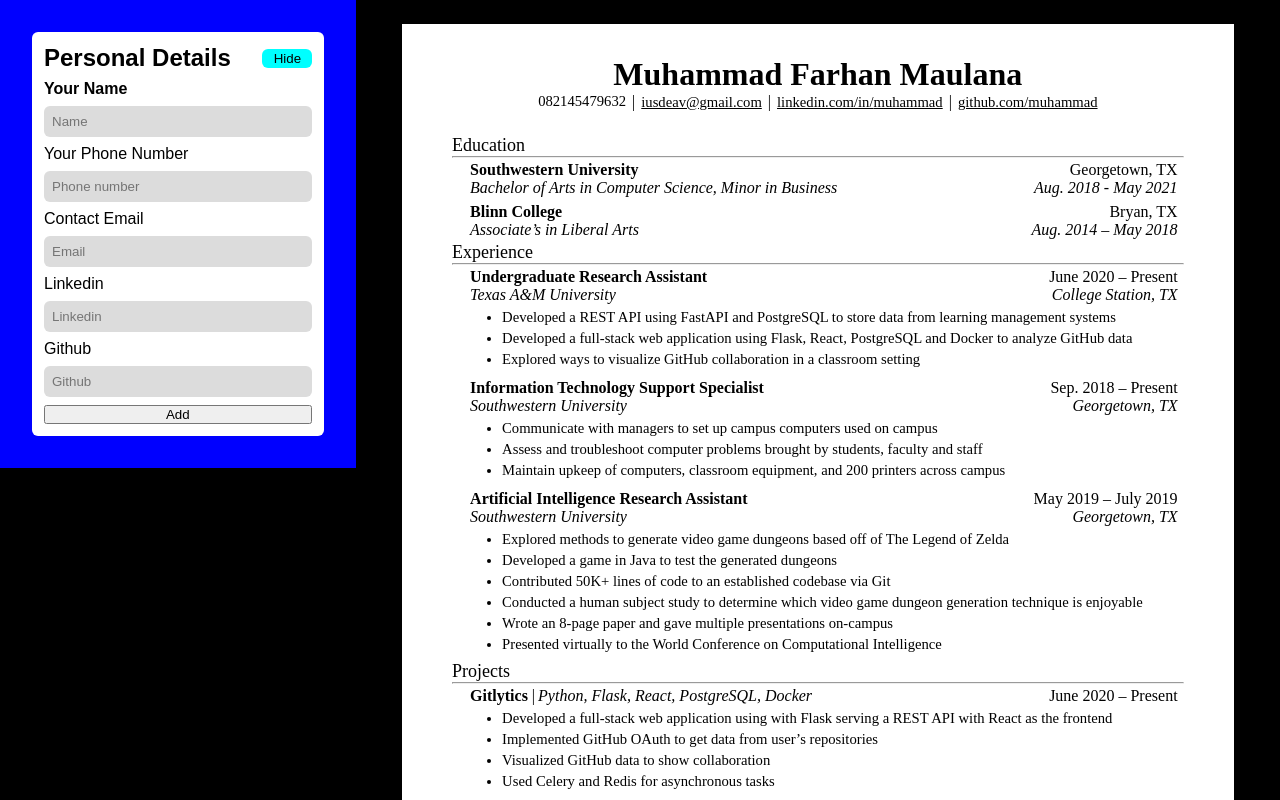
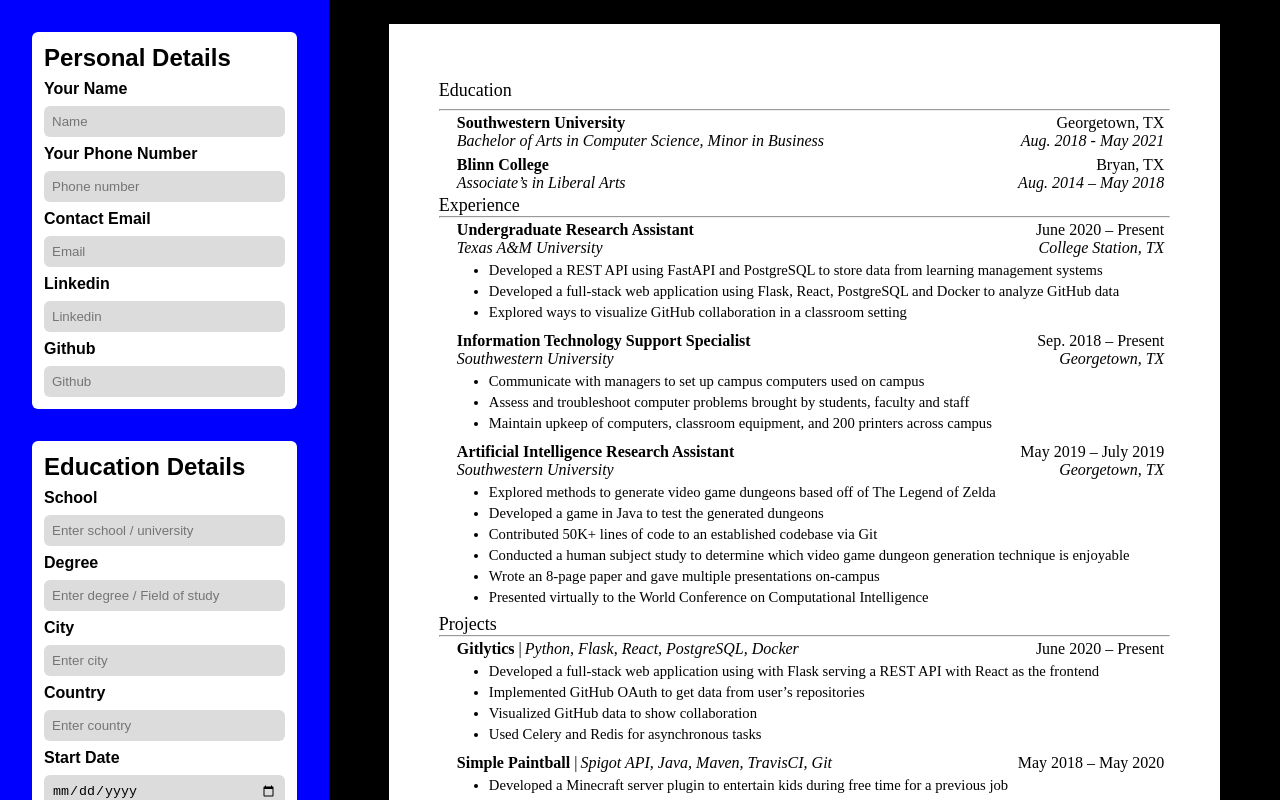
Before and after one commit to Etativel/cv-maker, a React (Vite) app: page / in a window 1280 px wide. Built offline with nearby package versions, Linux system fonts and the light colour scheme.

Commit message:
feat: add education state

```diff
--- a/src/App.jsx
+++ b/src/App.jsx
@@ -4,23 +4,13 @@
 import { useState } from "react";
 
 function App() {
-  const [profile, setProfile] = useState({
-    // name: "",
-    // number: "",
-    // email: "",
-    // linkedin: "",
-    // github: "",
-    name: "Muhammad Farhan Maulana",
-    number: "082145479632",
-    email: "iusdeav@gmail.com",
-    linkedin: "http://localhost:5173/",
-    github: "http://localhost:5173/",
-  });
-  const [education, setEducation] = useState({});
+  const [profile, setProfile] = useState({});
+  const [education, setEducation] = useState([]);
   const [experience, setExperience] = useState({});
   const [projects, setProjects] = useState({});
   const [skills, setSkills] = useState({});
   const [font, setFont] = useState("Times New Roman");
+
   return (
     <div className="container">
       <Sidebar
--- a/src/components/Canvas.jsx
+++ b/src/components/Canvas.jsx
@@ -4,37 +4,44 @@
 
 function NameAndLinks({ profile, font }) {
   return (
-    <div
-      className="name-and-link-container showed"
-      style={{ fontFamily: font }}
-    >
+    <div className="name-and-link-container" style={{ fontFamily: font }}>
       <h1 className="h1-name">{profile.name}</h1>
       <ul className="profile-link-list-style profile-link">
         <li className="profile-li">{profile.number}</li>
-        <li>|</li>
+        {profile.email && <li>|</li>}
         <li>
           <a className="profile-li" href="#">
             {profile.email}
           </a>
         </li>
-        <li>|</li>
+        {profile.linkedin && <li>|</li>}
         <li>
           <a
             className="profile-li"
             href={profile.linkedin !== "" ? profile.linkedin : "#"}
           >
-            linkedin.com/in/
-            {profile.name.split(" ")[0].toLowerCase()}
+            {profile.linkedin && `linkedin.com/in/`}
+
+            {profile.linkedin
+              ? profile.name.includes(" ")
+                ? profile.name.split(" ")[0].toLowerCase()
+                : profile.name.toLowerCase()
+              : ""}
           </a>
         </li>
-        <li>| </li>
+        {profile.github && <li>|</li>}
         <li>
           <a
             className="profile-li"
             href={profile.github !== "" ? profile.github : "#"}
           >
-            github.com/
-            {profile.name.split(" ")[0].toLowerCase()}
+            {profile.github && `github.com/`}
+
+            {profile.github
+              ? profile.name.includes(" ")
+                ? profile.name.split(" ")[0].toLowerCase()
+                : profile.name.toLowerCase()
+              : ""}
           </a>
         </li>
       </ul>
--- a/src/components/Sidebar.jsx
+++ b/src/components/Sidebar.jsx
@@ -4,9 +4,7 @@
 import "../styles/Sidebar.css";
 
 function ProfileForm({ profile, setProfile }) {
-  const [visibility, setVisibility] = useState("visible");
-  const profileSection = document.querySelector(".name-and-link-container");
-  function handleProfile(e) {
+  const handleSubmit = (e) => {
     e.preventDefault();
     setProfile({
       name: document.querySelector(".name-input").value,
@@ -15,35 +13,22 @@
       linkedin: document.querySelector(".linkedin-input").value,
       github: document.querySelector(".github-input").value,
     });
-    profileSection.classList.add("showed");
-  }
-  // function handleVisibility() {
-  //   const profileSection = document.querySelector(".name-and-link-container");
-  //   if (!visibility) {
-  //     profileSection.classList.add("showed");
-  //   } else {
-  //     profileSection.classList.add("hidden");
-  //   }
-  //   setVisibility(!visibility);
-  // }
-  function hidePersonalDetails() {
-    const profileForm = document.querySelector(".profile-form");
-    profileForm.classList.toggle("hide");
-  }
+  };
   return (
     <div className="personal-details-container">
       <div className="profile-head">
         <p className="personal-detail-h1">Personal Details</p>
-        <button className="hide-personal-details" onClick={hidePersonalDetails}>
-          Hide
-        </button>
+        {/* <button className="hide-personal-details" onClick={showPersonalDetails}>
+          Edit
+        </button> */}
       </div>
-      <form action="" className="profile-form" onSubmit={handleProfile}>
+      <form action="" className="profile-form" onSubmit={handleSubmit}>
         <div className="form-group">
           <label htmlFor="name-input">
             <strong>Your Name</strong>
           </label>
           <input
+            onChange={handleSubmit}
             type="text"
             id="name-input"
             placeholder="Name"
@@ -53,8 +38,11 @@
         </div>
 
         <div className="form-group">
-          <label htmlFor="phone-number-input">Your Phone Number</label>
+          <label htmlFor="phone-number-input">
+            <strong>Your Phone Number</strong>
+          </label>
           <input
+            onChange={handleSubmit}
             type="text"
             id="phone-number-input"
             placeholder="Phone number"
@@ -64,8 +52,11 @@
         </div>
 
         <div className="form-group">
-          <label htmlFor="email-input">Contact Email</label>
+          <label htmlFor="email-input">
+            <strong>Contact Email</strong>
+          </label>
           <input
+            onChange={handleSubmit}
             type="email"
             id="email-input"
             placeholder="Email"
@@ -75,8 +66,11 @@
         </div>
 
         <div className="form-group">
-          <label htmlFor="linkedin-input">Linkedin</label>
+          <label htmlFor="linkedin-input">
+            <strong>Linkedin</strong>
+          </label>
           <input
+            onChange={handleSubmit}
             type="text"
             id="linkedin-input"
             placeholder="Linkedin"
@@ -85,16 +79,218 @@
         </div>
 
         <div className="form-group">
-          <label htmlFor="github-input">Github</label>
+          <label htmlFor="github-input">
+            <strong>Github</strong>
+          </label>
           <input
+            onChange={handleSubmit}
             type="text"
             id="github-input"
             placeholder="Github"
             className="github-input personal-input"
           />
         </div>
-        <button type="submit">Add</button>
+        {/* <button type="submit">Add</button> */}
       </form>
+    </div>
+  );
+}
+
+function EducationForm({ initialValues, onSubmit, onCancel }) {
+  const [formValues, setFormValues] = useState(
+    initialValues || {
+      school: "",
+      degree: "",
+      eduCity: "",
+      eduCountry: "",
+      eduStartDate: "",
+      eduEndDate: "",
+    }
+  );
+
+  const handleChange = (e) => {
+    const { name, value } = e.target;
+    setFormValues((prevValues) => ({
+      ...prevValues,
+      [name]: value,
+    }));
+  };
+
+  const handleSubmit = (e) => {
+    e.preventDefault();
+    onSubmit(formValues);
+    setFormValues({
+      school: "",
+      degree: "",
+      eduCity: "",
+      eduCountry: "",
+      eduStartDate: "",
+      eduEndDate: "",
+    });
+  };
+
+  return (
+    <form className="profile-form" onSubmit={handleSubmit}>
+      <div className="form-group">
+        <label htmlFor="school-input">
+          <strong>School</strong>
+        </label>
+        <input
+          type="text"
+          id="school-input"
+          name="school"
+          placeholder="Enter school / university"
+          value={formValues.school}
+          onChange={handleChange}
+          required
+          className="school-input education-input"
+        />
+      </div>
+      <div className="form-group">
+        <label htmlFor="degree-input">
+          <strong>Degree</strong>
+        </label>
+        <input
+          type="text"
+          id="degree-input"
+          name="degree"
+          placeholder="Enter degree / Field of study"
+          value={formValues.degree}
+          onChange={handleChange}
+          required
+          className="degree-input education-input"
+        />
+      </div>
+      <div className="form-group">
+        <label htmlFor="edu-city-input">
+          <strong>City</strong>
+        </label>
+        <input
+          type="text"
+          id="edu-city-input"
+          name="eduCity"
+          placeholder="Enter city"
+          value={formValues.eduCity}
+          onChange={handleChange}
+          required
+          className="edu-city-input education-input"
+        />
+      </div>
+      <div className="form-group">
+        <label htmlFor="edu-country-input">
+          <strong>Country</strong>
+        </label>
+        <input
+          type="text"
+          id="edu-country-input"
+          name="eduCountry"
+          placeholder="Enter country"
+          value={formValues.eduCountry}
+          onChange={handleChange}
+          className="edu-country-input education-input"
+        />
+      </div>
+      <div className="form-group">
+        <label htmlFor="edu-start-date-input">
+          <strong>Start Date</strong>
+        </label>
+        <input
+          type="date"
+          id="edu-start-date-input"
+          name="eduStartDate"
+          value={formValues.eduStartDate}
+          onChange={handleChange}
+          className="edu-start-date-input education-input"
+        />
+      </div>
+      <div className="form-group">
+        <label htmlFor="edu-end-date-input">
+          <strong>End Date</strong>
+        </label>
+        <input
+          type="date"
+          id="edu-end-date-input"
+          name="eduEndDate"
+          value={formValues.eduEndDate}
+          onChange={handleChange}
+          className="edu-end-date-input education-input"
+        />
+      </div>
+      <button type="submit">{initialValues ? "Save" : "Add"}</button>
+      {onCancel && (
+        <button type="button" onClick={onCancel}>
+          Cancel
+        </button>
+      )}
+    </form>
+  );
+}
+
+function EducationSection({ education, setEducation }) {
+  const [editIndex, setEditIndex] = useState(null);
+
+  const addEducation = (newEducation) => {
+    setEducation([...education, newEducation]);
+  };
+
+  const updateEducation = (updatedEducation, index) => {
+    const updatedList = [...education];
+    updatedList[index] = updatedEducation;
+    setEducation(updatedList);
+    setEditIndex(null);
+  };
+
+  const handleEdit = (index) => {
+    setEditIndex(index);
+  };
+
+  const handleCancelEdit = () => {
+    setEditIndex(null);
+  };
+
+  return (
+    <div className="education-details-container">
+      <div className="education-head">
+        <p className="education-detail-h1">Education Details</p>
+      </div>
+
+      {education.map((edu, index) => (
+        <div key={index} className="education-entry">
+          {editIndex === index ? (
+            <EducationForm
+              initialValues={edu}
+              onSubmit={(updatedEducation) =>
+                updateEducation(updatedEducation, index)
+              }
+              onCancel={handleCancelEdit}
+            />
+          ) : (
+            <>
+              <p>
+                <strong>School:</strong> {edu.school}
+              </p>
+              <p>
+                <strong>Degree:</strong> {edu.degree}
+              </p>
+              <p>
+                <strong>City:</strong> {edu.eduCity}
+              </p>
+              <p>
+                <strong>Country:</strong> {edu.eduCountry}
+              </p>
+              <p>
+                <strong>Start Date:</strong> {edu.eduStartDate}
+              </p>
+              <p>
+                <strong>End Date:</strong> {edu.eduEndDate}
+              </p>
+              <button onClick={() => handleEdit(index)}>Edit</button>
+            </>
+          )}
+        </div>
+      ))}
+
+      {editIndex === null && <EducationForm onSubmit={addEducation} />}
     </div>
   );
 }
@@ -115,7 +311,8 @@
 }) {
   return (
     <div className="sidebar">
-      <ProfileForm profile={profile.name} setProfile={setProfile} />
+      <ProfileForm profile={profile} setProfile={setProfile} />
+      <EducationSection education={education} setEducation={setEducation} />
     </div>
   );
 }
--- a/src/index.css
+++ b/src/index.css
@@ -9,3 +9,7 @@
   height: 100vh;
   background-color: #000000;
 }
+
+.no-scrollbar::-webkit-scrollbar {
+  display: none; /* Chrome, Safari, and Opera */
+}
--- a/src/styles/Canvas.css
+++ b/src/styles/Canvas.css
@@ -22,13 +22,18 @@
   align-items: center;
   /* align-items: center; */
   /* text-align: center; */
-  min-height: fit-content;
+  /* min-height: fit-content; */
+  height: 100vh;
+
   width: fit-content;
   flex-grow: 3;
   /* background-color: red; */
   overflow-y: auto;
-  overflow-x: hidden;
+  overflow-x: auto;
   background-color: #000000;
+
+  -ms-overflow-style: none; /* IE 10+ */
+  scrollbar-width: none; /* Firefox */
 }
 
 .paper {
@@ -69,6 +74,8 @@
   list-style: none;
   display: flex;
   gap: 6px;
+  justify-content: center;
+  align-items: center;
 }
 
 .profile-li {
--- a/src/styles/Sidebar.css
+++ b/src/styles/Sidebar.css
@@ -1,5 +1,6 @@
 .sidebar-container {
   height: 100vh;
+  overflow-y: auto;
 }
 
 .sidebar {
@@ -11,20 +12,28 @@
   /* display: none; */
   height: fit-content;
   overflow-y: auto;
+  height: 100vh;
+  -ms-overflow-style: none; /* IE 10+ */
+  scrollbar-width: none; /* Firefox */
 }
 
 .hide {
   display: none !important;
 }
 
+.show {
+  display: block !important;
+}
+
 /* Profile Form */
-
+.education-details-container,
 .personal-details-container {
   background-color: white;
   margin: 32px;
   padding: 12px;
   border-radius: 6px;
   font-family: Arial, Helvetica, sans-serif;
+  /* width: fit-content; */
 }
 
 .hide-personal-details {
@@ -37,37 +46,44 @@
   cursor: pointer;
 }
 
+.education-head,
 .profile-head {
   display: flex;
   justify-content: space-between;
+  flex-wrap: wrap;
   align-items: center;
   margin-bottom: 8px;
 }
 
+.education-detail-h1,
 .personal-detail-h1 {
   font-size: 1.5rem;
   font-weight: bold;
   /* margin-bottom: 8px; */
 }
 
+.education-form,
 .profile-form {
   display: flex;
   flex-direction: column;
   /* padding: 0px 24px; */
+
   gap: 8px;
 }
+
 .form-group {
   display: flex;
   flex-direction: column;
 }
 
+.education-input,
 .personal-input {
   padding: 8px;
   border-radius: 6px;
   border: none;
   background-color: gainsboro;
 }
-
+.education-input,
 .personal-input:focus {
   outline-color: blue;
 }
@@ -75,11 +91,11 @@
 label {
   padding-bottom: 8px;
 }
-
+.education-form > input,
 .profile-form > input {
   padding-top: 12px;
 }
-
+.education-form > label,
 .profile-form > label {
   display: flex;
   flex-direction: column;
```
Also changed, not shown: src/utils/FormatDate.js (added).
